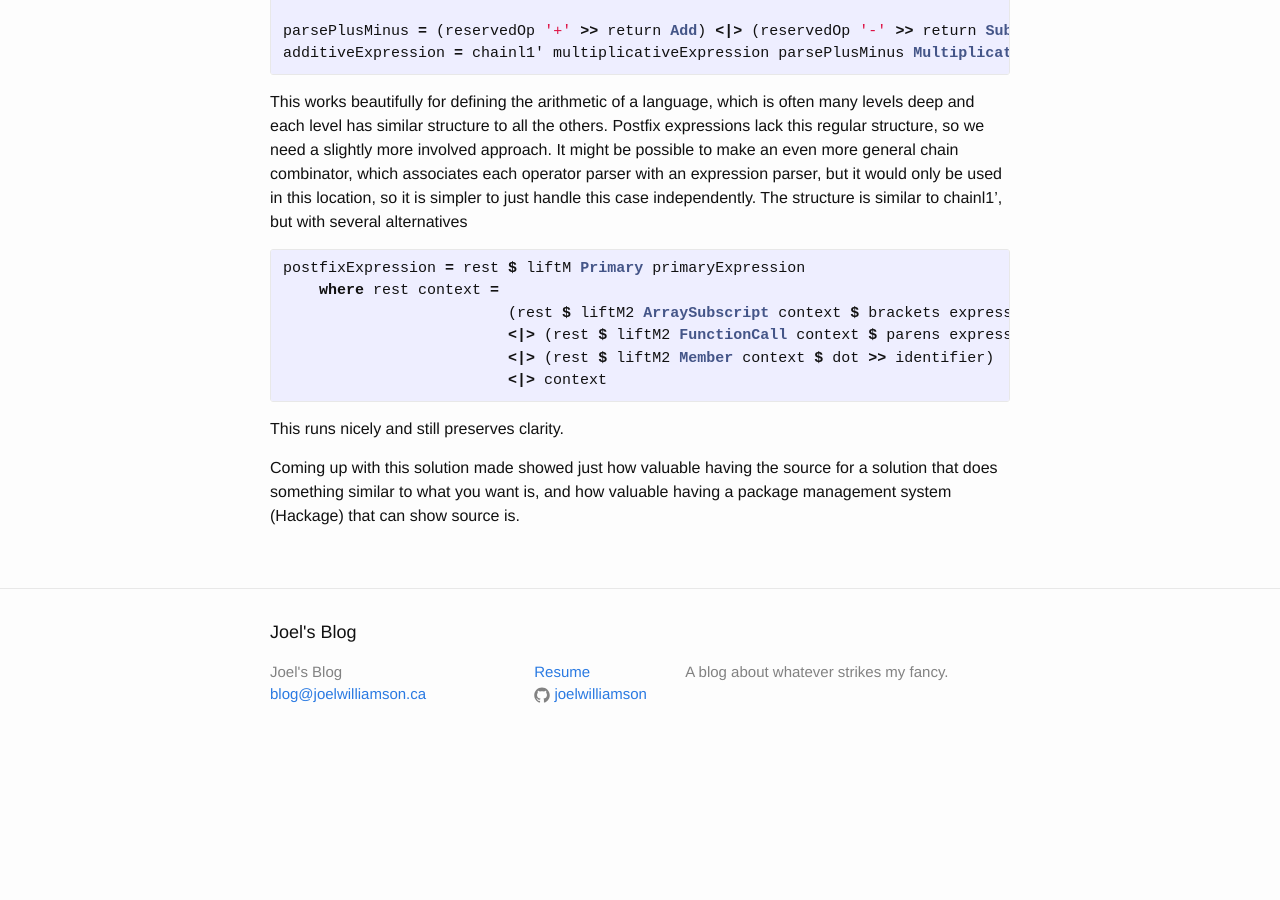
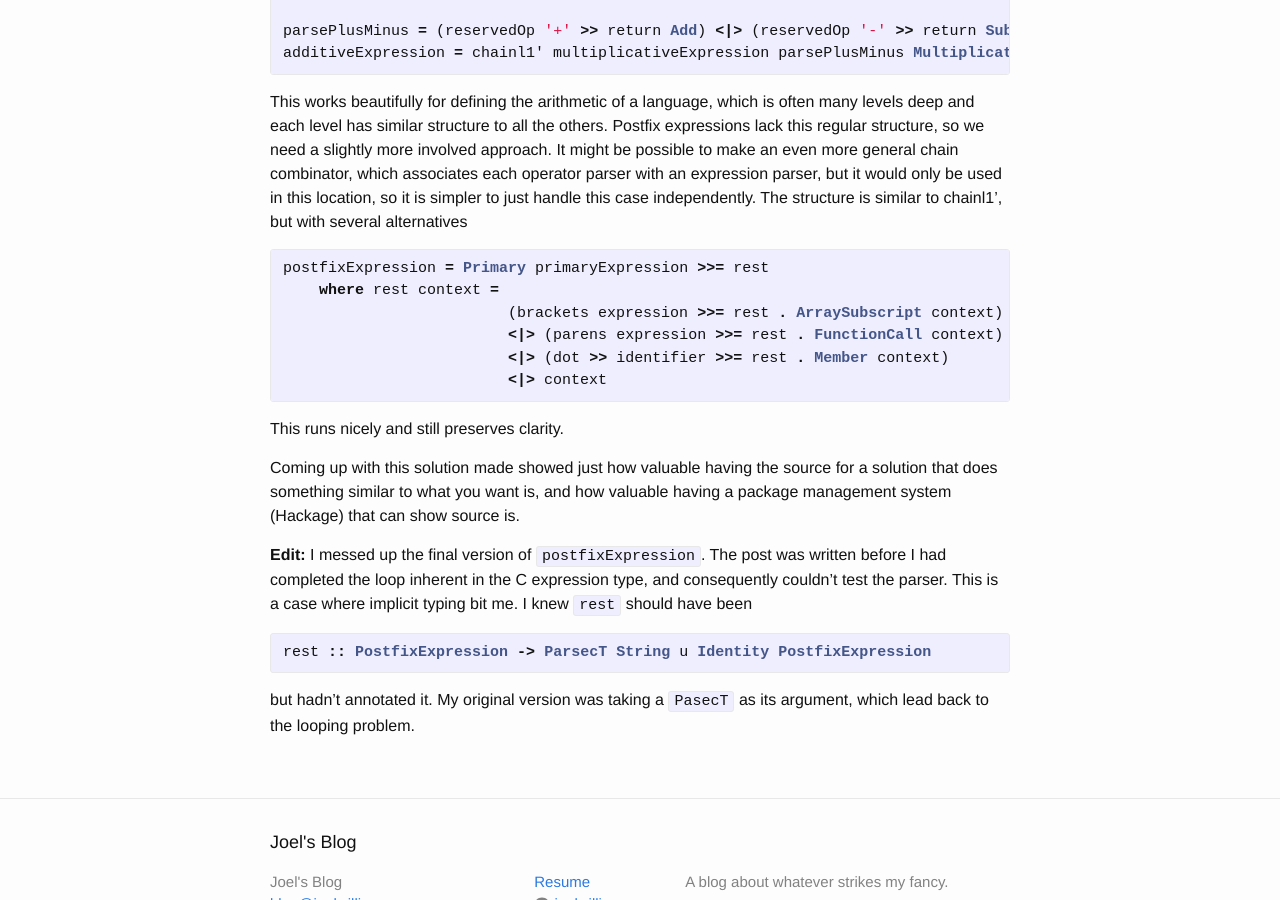
Before and after one commit to joelwilliamson/blog, a Jekyll site: the page built from _posts/2015-02-04-Parsec-Left-Recursion.md, in a window 1280 px wide and 900 px high, scrolled down 2041 px. Built offline with Jekyll 4.4.1, drawn with Linux system fonts in a browser that asks for light colours; Markdown is read by kramdown in place of the engine named in the settings; before the commit the page ends 2807 px from its top, so only the background shows below that.

Commit message:
Fixed postfixExpression

```diff
--- a/_posts/2015-02-04-Parsec-Left-Recursion.md
+++ b/_posts/2015-02-04-Parsec-Left-Recursion.md
@@ -110,11 +110,11 @@ independently. The structure is similar to chainl1', but with several
 alternatives
 
 {% highlight haskell %}
-postfixExpression = rest $ liftM Primary primaryExpression
+postfixExpression = Primary primaryExpression >>= rest
     where rest context =
-                         (rest $ liftM2 ArraySubscript context $ brackets expression)
-                         <|> (rest $ liftM2 FunctionCall context $ parens expression)
-                         <|> (rest $ liftM2 Member context $ dot >> identifier)
+                         (brackets expression >>= rest . ArraySubscript context)
+                         <|> (parens expression >>= rest . FunctionCall context)
+                         <|> (dot >> identifier >>= rest . Member context)
                          <|> context
 {% endhighlight %}
 
@@ -123,3 +123,15 @@ This runs nicely and still preserves clarity.
 Coming up with this solution made showed just how valuable having the source for
 a solution that does something similar to what you want is, and how valuable
 having a package management system (Hackage) that can show source is.
+
+
+**Edit:** I messed up the final version of `postfixExpression`.
+The post was written before I had completed the loop inherent in the C expression type,
+and consequently couldn't test the parser.
+This is a case where implicit typing bit me.
+I knew `rest` should have been
+{% highlight haskell %}
+rest :: PostfixExpression -> ParsecT String u Identity PostfixExpression
+{% endhighlight %}
+but hadn't annotated it. My original version was taking a `PasecT` as its argument,
+which lead back to the looping problem.
```
